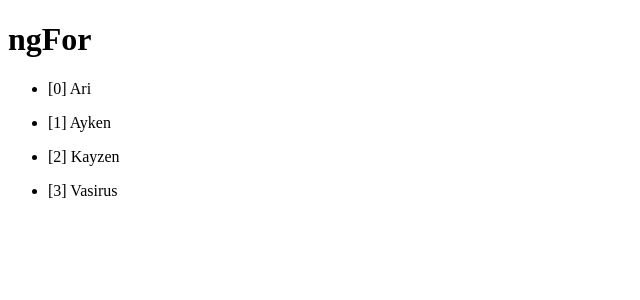
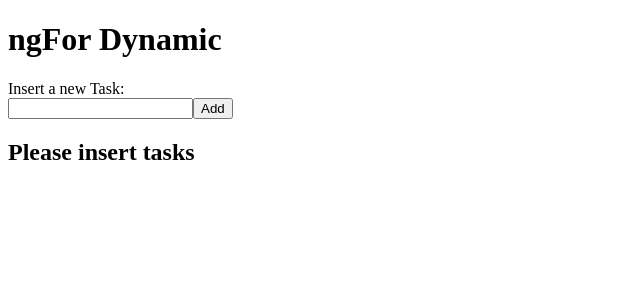
Before and after one commit to AriDevK/angular-tutorial, an Angular app: page / in a window 1280 px wide. Shown: the top 300 px of the page, without its empty margins (0-640 px from the left). Built offline with nearby package versions, Linux system fonts and the light colour scheme.

Commit message:
Learn ngFor with dynamic list, creating a simple todo

```diff
--- a/src/app/app.component.html
+++ b/src/app/app.component.html
@@ -1,5 +1,10 @@
-<h1>ngFor</h1>
+<h1>ngFor Dynamic</h1>
 
-<ul *ngFor="let friend of friends; index as i">
-  <li>[{{ i }}] {{ friend }}</li>
+<label for="todo">Insert a new Task:</label> <br>
+<input type="text" [(ngModel)]="newTask" (keyup.Enter)="keyHandler()">
+<button (click)="addTask()">Add</button>
+
+<h2 *ngIf="todos.length === 0">Please insert tasks</h2>
+<ul *ngFor="let task of todos; index as i">
+  <li>{{ task }} <span (click)="deleteTask(i)" style="color: red;">[ DELETE ]</span> </li>
 </ul>
--- a/src/app/app.component.ts
+++ b/src/app/app.component.ts
@@ -6,10 +6,20 @@ import { Component } from '@angular/core';
   styleUrls: ['./app.component.scss']
 })
 export class AppComponent {
-  friends: string[] = [
-    'Ari',
-    'Ayken',
-    'Kayzen',
-    'Vasirus'
-  ]
+  deleteTask(index: number) {
+    this.todos.splice(index, 1);
+
+  }
+
+  keyHandler() {
+    this.addTask()
+  }
+
+  addTask() {
+    this.todos.push(this.newTask);
+    this.newTask = '';
+  }
+
+  todos: string[] = []
+  newTask: string = ''
 }
```
